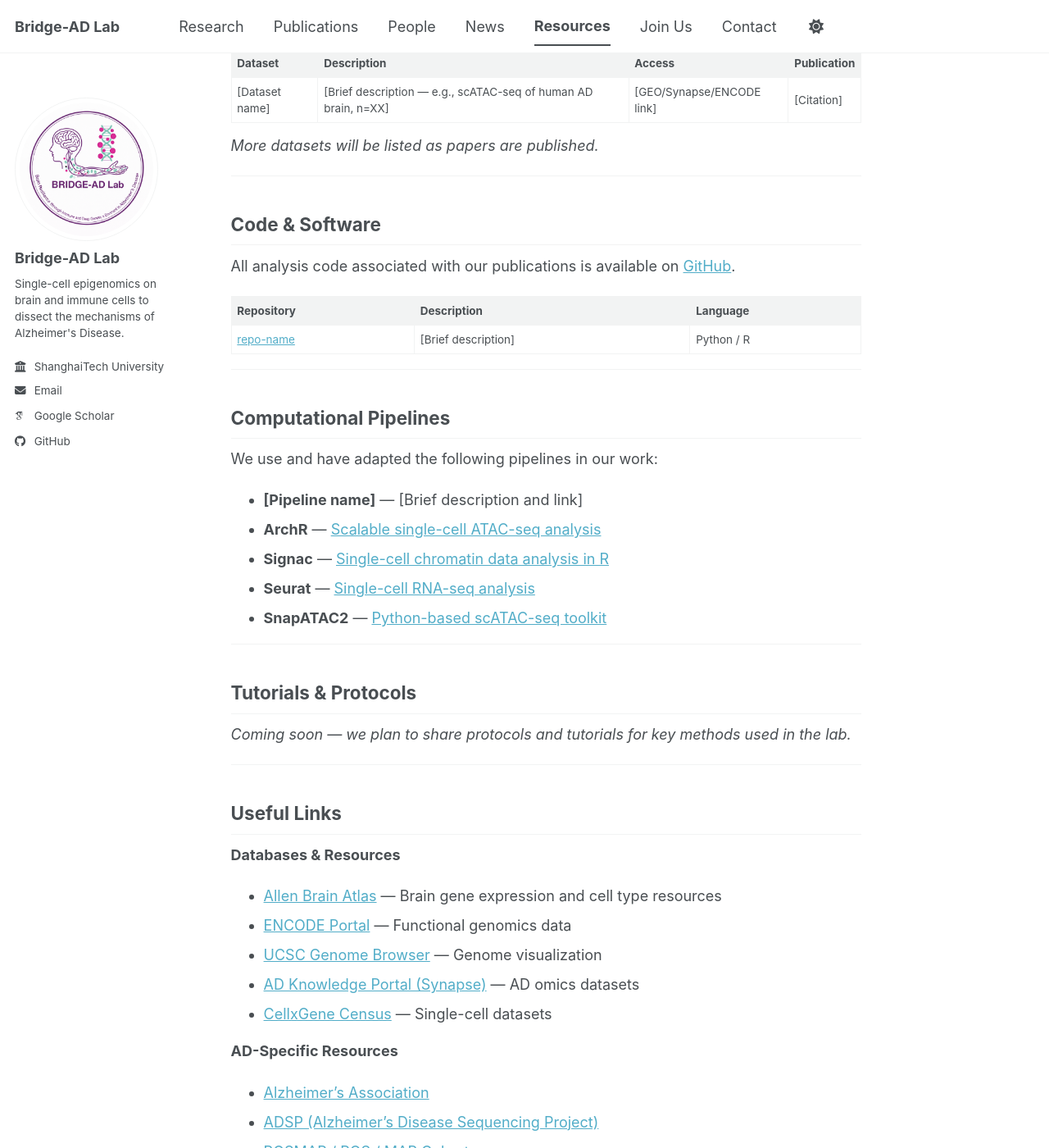
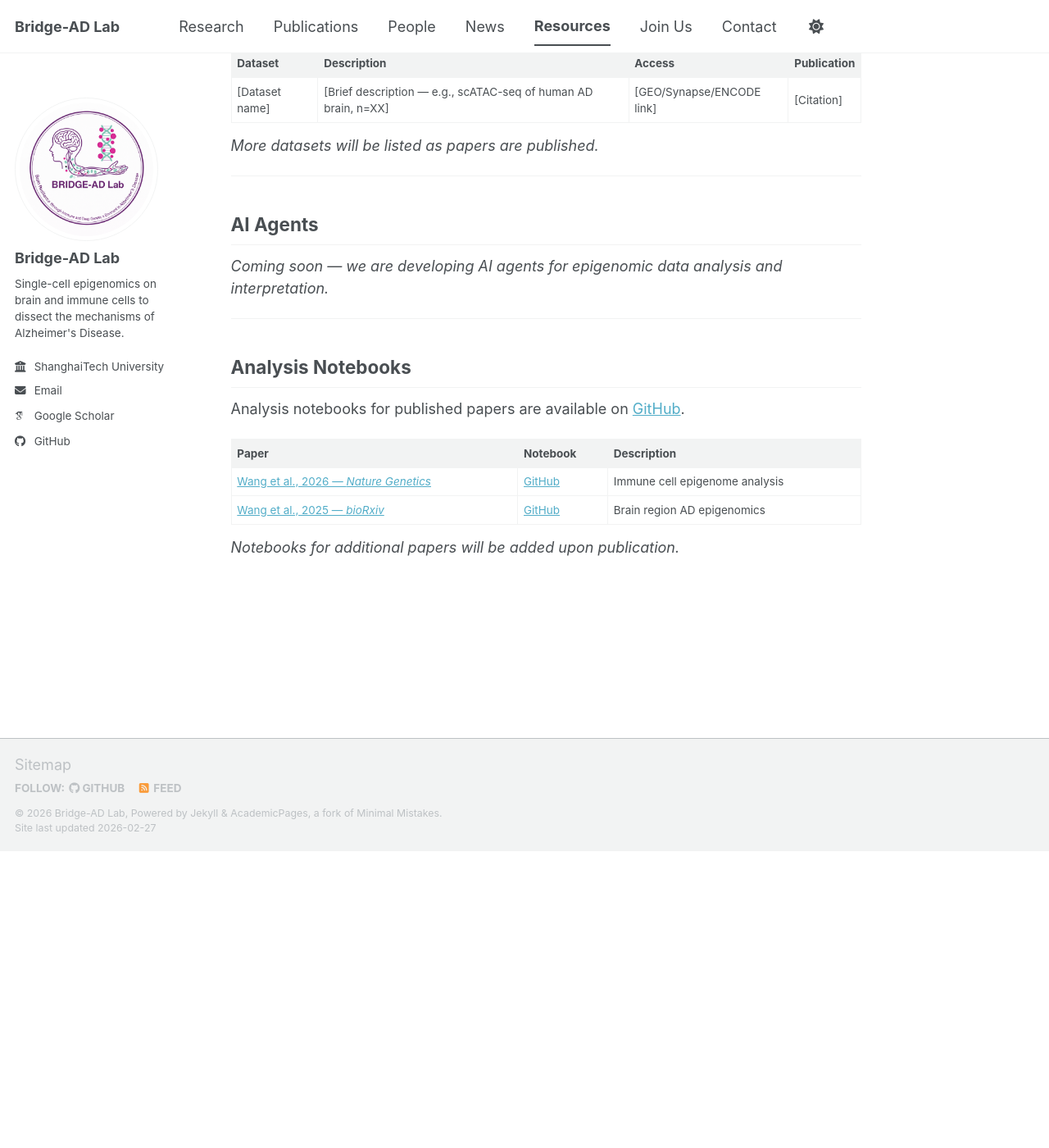
Before and after one commit to BrainImmune/BrainImmune.github.io, a Jekyll site: the page built from _pages/resources.md, in a window 1280 px wide and 1400 px high, scrolled down 362 px. Shown: the whole window at 82% size. Built offline with Jekyll 4.4.1, drawn with Linux system fonts in a browser that asks for light colours; some web fonts are replaced; a script bundle is joined from its source files by our own code; library files that are not in the unit come from our copies; some of the changed text lies outside the part shown.

Commit message:
Simplify Resources page: keep Data, AI Agents, and Analysis Notebooks only
Made-with: Cursor

```diff
--- a/_pages/resources.md
+++ b/_pages/resources.md
@@ -5,7 +5,7 @@ permalink: /resources/
 author_profile: true
 ---
 
-We are committed to open science. Here you will find data, code, and computational tools produced by the Bridge-AD Lab.
+We are committed to open science. Here you will find data, AI agents, and analysis code produced by the Bridge-AD Lab.
 
 ---
 
@@ -21,44 +21,19 @@ Processed datasets from our published studies are deposited in public repositori
 
 ---
 
-## Code & Software
+## AI Agents
 
-All analysis code associated with our publications is available on [GitHub](https://github.com/BrainImmune).
-
-| Repository | Description | Language |
-|------------|-------------|----------|
-| [repo-name](https://github.com/BrainImmune/repo-name) | [Brief description] | Python / R |
+*Coming soon — we are developing AI agents for epigenomic data analysis and interpretation.*
 
 ---
 
-## Computational Pipelines
+## Analysis Notebooks
 
-We use and have adapted the following pipelines in our work:
+Analysis notebooks for published papers are available on [GitHub](https://github.com/BrainImmune).
 
-- **[Pipeline name]** — [Brief description and link]
-- **ArchR** — [Scalable single-cell ATAC-seq analysis](https://www.archrproject.com/)
-- **Signac** — [Single-cell chromatin data analysis in R](https://stuartlab.org/signac/)
-- **Seurat** — [Single-cell RNA-seq analysis](https://satijalab.org/seurat/)
-- **SnapATAC2** — [Python-based scATAC-seq toolkit](https://kzhang.org/SnapATAC2/)
+| Paper | Notebook | Description |
+|-------|----------|-------------|
+| [Wang et al., 2026 — *Nature Genetics*](https://www.nature.com/articles/s41588-025-02479-6) | [GitHub](https://github.com/BrainImmune) | Immune cell epigenome analysis |
+| [Wang et al., 2025 — *bioRxiv*](https://pmc.ncbi.nlm.nih.gov/articles/PMC12621709/) | [GitHub](https://github.com/BrainImmune) | Brain region AD epigenomics |
 
----
-
-## Tutorials & Protocols
-
-*Coming soon — we plan to share protocols and tutorials for key methods used in the lab.*
-
----
-
-## Useful Links
-
-**Databases & Resources**
-- [Allen Brain Atlas](https://portal.brain-map.org/) — Brain gene expression and cell type resources
-- [ENCODE Portal](https://www.encodeproject.org/) — Functional genomics data
-- [UCSC Genome Browser](https://genome.ucsc.edu/) — Genome visualization
-- [AD Knowledge Portal (Synapse)](https://adknowledgeportal.synapse.org/) — AD omics datasets
-- [CellxGene Census](https://cellxgene.cziscience.com/census) — Single-cell datasets
-
-**AD-Specific Resources**
-- [Alzheimer's Association](https://www.alz.org/)
-- [ADSP (Alzheimer's Disease Sequencing Project)](https://adsp.niagads.org/)
-- [ROSMAP / ROS / MAP Cohorts](https://www.radc.rush.edu/)
+*Notebooks for additional papers will be added upon publication.*
```
